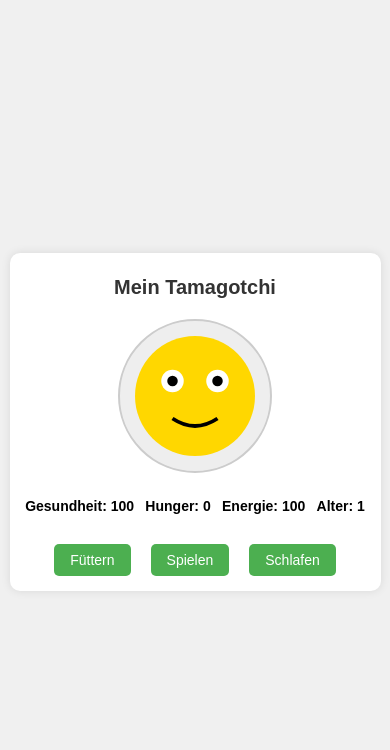
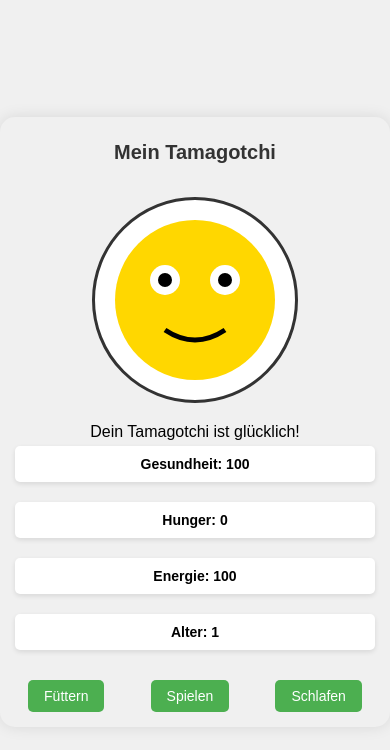
Before and after one commit to ueveu/tamagotchi, a plain HTML site: page index.html in a window 390 px wide. Drawn offline with Linux system fonts and the light colour scheme.

Commit message:
feat: Refine user interface and add visual feedback
- Optimize layout for better user experience
- Add hover effects to buttons
- Implement visual feedback effects for actions
- Create info display for game messages
- Update JavaScript to use new visual elements

```diff
--- a/css/styles.css
+++ b/css/styles.css
@@ -234,3 +234,98 @@ button:hover {
 #tamagotchi-display.tired #mouth {
     d: path('M 70 140 L 130 140');
 }
+
+
+/* Vorhandene Styles bleiben unverändert */
+
+/* Optimiertes Layout */
+#game-container {
+    display: flex;
+    flex-direction: column;
+    align-items: center;
+    max-width: 400px;
+    margin: 0 auto;
+    padding: 20px;
+    background-color: #f0f0f0;
+    border-radius: 15px;
+    box-shadow: 0 0 15px rgba(0,0,0,0.1);
+}
+
+#tamagotchi-display {
+    width: 250px;
+    height: 250px;
+    margin: 20px 0;
+    background-color: white;
+    border: 3px solid #333;
+    border-radius: 50%;
+    overflow: hidden;
+    display: flex;
+    justify-content: center;
+    align-items: center;
+}
+
+#stats {
+    display: grid;
+    grid-template-columns: repeat(2, 1fr);
+    gap: 10px;
+    width: 100%;
+    margin-bottom: 20px;
+}
+
+#stats div {
+    background-color: white;
+    padding: 10px;
+    border-radius: 5px;
+    text-align: center;
+    box-shadow: 0 2px 5px rgba(0,0,0,0.1);
+}
+
+#controls {
+    display: flex;
+    justify-content: space-around;
+    width: 100%;
+}
+
+/* Verbesserte Button-Styles mit Hover-Effekten */
+button {
+    padding: 10px 20px;
+    font-size: 16px;
+    cursor: pointer;
+    background-color: #4CAF50;
+    color: white;
+    border: none;
+    border-radius: 5px;
+    transition: all 0.3s ease;
+}
+
+button:hover {
+    background-color: #45a049;
+    transform: translateY(-2px);
+    box-shadow: 0 2px 5px rgba(0,0,0,0.2);
+}
+
+button:active {
+    transform: translateY(0);
+    box-shadow: none;
+}
+
+/* Responsive Design-Anpassungen */
+@media (max-width: 480px) {
+    #game-container {
+        padding: 10px;
+    }
+
+    #tamagotchi-display {
+        width: 200px;
+        height: 200px;
+    }
+
+    #stats {
+        grid-template-columns: 1fr;
+    }
+
+    button {
+        padding: 8px 16px;
+        font-size: 14px;
+    }
+}
--- a/index.html
+++ b/index.html
@@ -19,6 +19,7 @@
                 <path id="mouth" d="M 70 130 Q 100 150 130 130" fill="none" stroke="black" stroke-width="5"/>
             </svg>
         </div>
+        <div id="info-display">Willkommen bei deinem Tamagotchi!</div>
         <div id="stats">
             <div id="health">Gesundheit: <span id="health-value">100</span></div>
             <div id="hunger">Hunger: <span id="hunger-value">0</span></div>
--- a/js/script.js
+++ b/js/script.js
@@ -96,6 +96,63 @@ setInterval(function() {
 document.getElementById('feed-btn').addEventListener('click', feed);
 document.getElementById('sleep-btn').addEventListener('click', sleep);
 
+// Funktion zum Aktualisieren des Infofelds
+function updateInfo(message) {
+    document.getElementById('info-display').textContent = message;
+}
+
+// Funktion für visuelle Feedback-Effekte
+function visualFeedback(action) {
+    const tamagotchi = document.getElementById('tamagotchi-display');
+    tamagotchi.classList.add(action);
+    setTimeout(() => {
+        tamagotchi.classList.remove(action);
+    }, 500);
+}
+
+
+// Aktualisierte Funktionen mit visuellen Effekten und Info-Updates
+function feed() {
+    if (hunger > 0) {
+        updateHunger(-20);
+        updateHealth(5);
+        updateEnergy(-10);
+        visualFeedback('feed');
+        updateInfo('Dein Tamagotchi wurde gefüttert!');
+    } else {
+        updateInfo('Dein Tamagotchi ist nicht hungrig.');
+    }
+}
+
+function sleep() {
+    if (energy < 100) {
+        updateEnergy(30);
+        updateHunger(10);
+        visualFeedback('sleep');
+        updateInfo('Dein Tamagotchi hat geschlafen und Energie getankt!');
+    } else {
+        updateInfo('Dein Tamagotchi ist nicht müde.');
+    }
+}
+
+// Aktualisierte checkHealth Funktion
+function checkHealth() {
+    if (health <= 0) {
+        alert('Game Over! Dein Tamagotchi ist gestorben.');
+        // Hier können wir später eine Funktion zum Neustarten des Spiels aufrufen
+    } else if (health < 30 || energy < 30) {
+        document.getElementById('tamagotchi-display').className = 'tired';
+        updateInfo('Dein Tamagotchi ist müde und braucht Schlaf!');
+    } else if (hunger > 70) {
+        document.getElementById('tamagotchi-display').className = 'hungry';
+        updateInfo('Dein Tamagotchi hat Hunger!');
+    } else {
+        document.getElementById('tamagotchi-display').className = 'happy';
+        updateInfo('Dein Tamagotchi ist glücklich!');
+    }
+}
+
+
 // Initialisierung
 updateHealth(0);  // Setzt die anfängliche Gesundheitsanzeige
 updateHunger(0);  // Setzt die anfängliche Hungeranzeige
```
